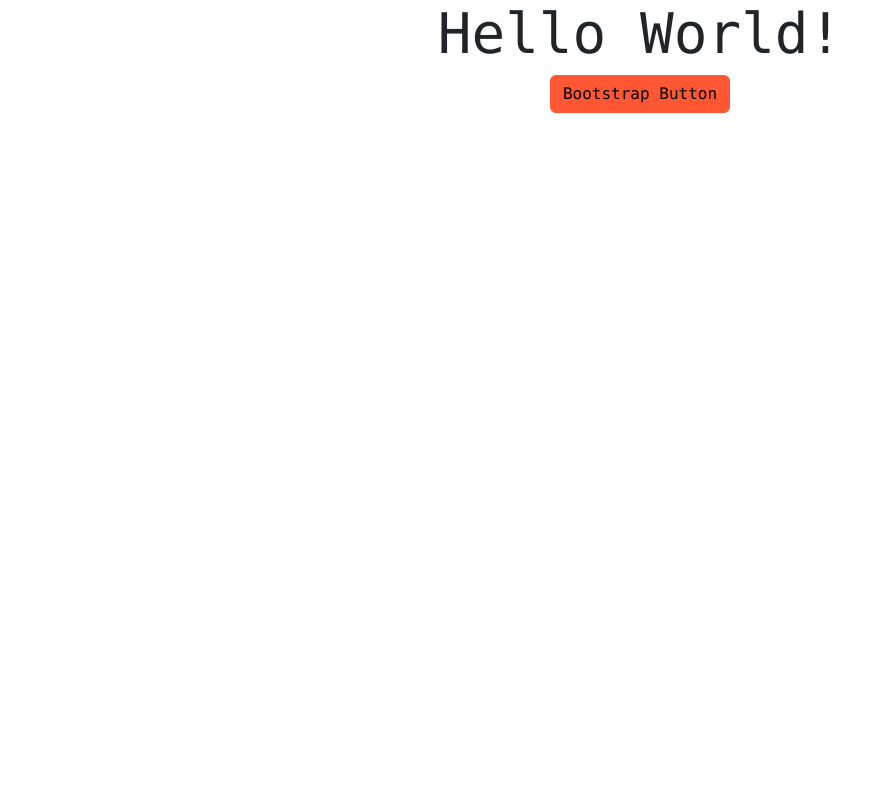
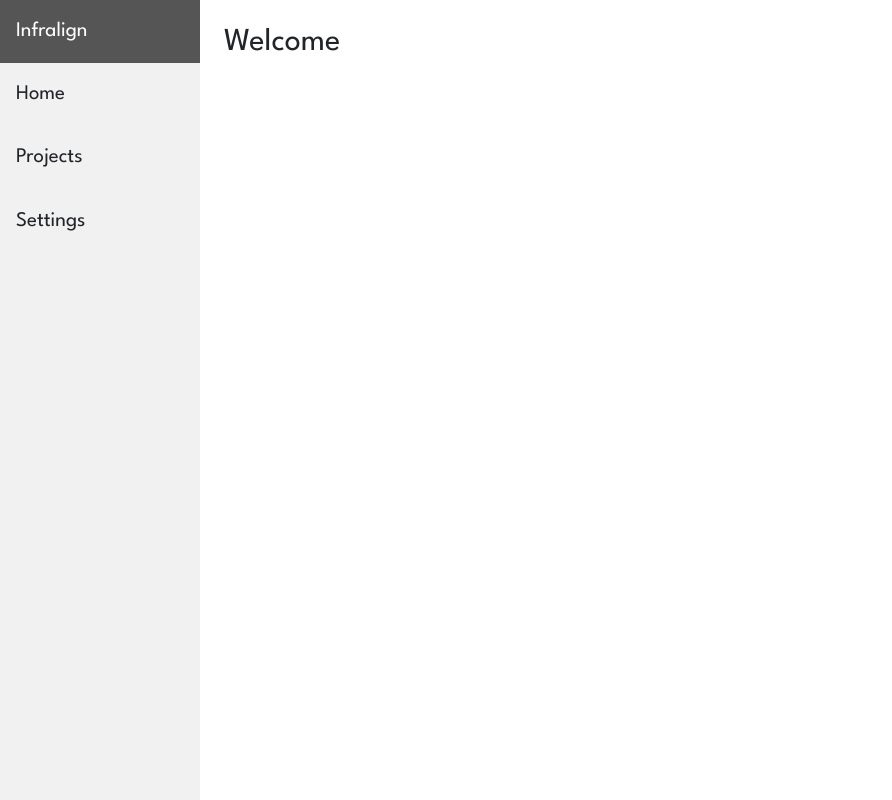
Before and after one commit to tris-g/GTAInfralign, a Django app: page / in a window 1280 px wide. Shown: the whole page, without its empty margins (0-892 px from the left). Run offline with Django 5.2, Linux system fonts and the light colour scheme; style sheets or scripts are compiled from the project's sources; some libraries are stand-ins or nearby versions.

Commit message:
add base html

```diff
--- /dev/null
+++ b/analytics/templates/base.html
@@ -0,0 +1,26 @@
+{% load static %}
+
+<!doctype html>
+<html lang="en">
+<head>
+    <meta charset="UTF-8">
+    <meta http-equiv="X-UA-Compatible" content="IE=edge" />
+    <meta name="viewport" content="width=device-width, initial-scale=1.0" />
+    <title>{% block title %}{% endblock title %}</title>
+    {% load sass_tags %}
+    <link rel="stylesheet" href="{% sass_src 'css/custom_bootstrap.scss' %}">
+    <link rel="stylesheet" href="{% sass_src 'css/base.css' %}">
+</head>
+<body>
+    <div class="sidebar">
+        <a class="logo">Infralign</a>
+        <a>Home</a>
+        <a>Projects</a>
+        <a>Settings</a>
+    </div>
+    <div class="content">
+        {% block content %}
+        {% endblock content %}
+    </div>
+</body>
+</html>
--- a/analytics/templates/index.html
+++ b/analytics/templates/index.html
@@ -1,28 +1,9 @@
-{% load static %}
+{% extends "base.html" %}
 
-<!doctype html>
-<html lang="en">
-<head>
-    <meta charset="UTF-8">
-    <meta http-equiv="X-UA-Compatible" content="IE=edge" />
-    <meta name="viewport" content="width=device-width, initial-scale=1.0" />
-    <title>Hello Django on Render!</title>
-    {% load sass_tags %}
-    <link rel="stylesheet" href="{% sass_src 'css/custom_bootstrap.scss' %}">
-</head>
-<body>
-<!-- <header class="container mt-4 mb-4">
-    <a href="https://render.com">
-        <img src="{% static 'render-banner.png' %}" alt="Homepage banner" class="mw-100">
-    </a>
-</header> -->
-<main class="container">
-    <div class="row text-center justify-content-center">
-        <div class="col">
-            <h1 class="display-4">Hello World!</h1>
-            <button class="btn btn-primary">Bootstrap Button</button>
-        </div>
-    </div>
-</main>
-</body>
-</html>
+{% block title %}Dashboard | Infralign{% endblock %}
+
+{% block content %}
+<header class="p-4">
+    <h2>Welcome {{ username }}</h2>
+</header>
+{% endblock %}
--- a/analytics/views.py
+++ b/analytics/views.py
@@ -3,4 +3,4 @@ from django.shortcuts import render
 # Create your views here.
 
 def index(request):
-    return render(request, 'index.html', {})
+    return render(request, 'index.html', {'username': request.user.username})
--- /dev/null
+++ b/static/css/base.css
@@ -0,0 +1,55 @@
+/* The side navigation menu */
+.sidebar {
+    margin: 0;
+    padding: 0;
+    width: 200px;
+    background-color: #f1f1f1;
+    position: fixed;
+    height: 100%;
+    overflow: auto;
+}
+
+/* Sidebar links */
+.sidebar a {
+    display: block;
+    color: black;
+    padding: 16px;
+    text-decoration: none;
+    font-size: 1.3rem;
+}
+
+/* Active/current link */
+.sidebar a.active {
+    background-color: #04AA6D;
+    color: white;
+}
+
+/* Links on mouse-over */
+.sidebar a:hover:not(.active) {
+    background-color: #555;
+    color: white;
+}
+
+/* Page content. The value of the margin-left property should match the value of the sidebar's width property */
+div.content {
+    margin-left: 200px;
+}
+
+/* On screens that are less than 700px wide, make the sidebar into a topbar */
+@media screen and (max-width: 700px) {
+    .sidebar {
+        width: 100%;
+        height: auto;
+        position: relative;
+    }
+    .sidebar a {float: left;}
+    div.content {margin-left: 0;}
+}
+
+/* On screens that are less than 400px, display the bar vertically, instead of horizontally */
+@media screen and (max-width: 400px) {
+    .sidebar a {
+        text-align: center;
+        float: none;
+    }
+}
--- a/static/css/custom_bootstrap.scss
+++ b/static/css/custom_bootstrap.scss
@@ -1,4 +1,6 @@
-$font-family-base: "Lucida Console", "Courier New", monospace;
+@import url('https://fonts.googleapis.com/css2?family=League+Spartan&display=swap');
+
+$font-family-base: "League Spartan", sans-serif;
 
 $primary: #ff5733;    // Example: custom primary color
 $secondary: #33c2ff;  // Example: custom secondary color
```
Also changed, not shown: analytics/static/render-banner.png (deleted), 5 other files.
